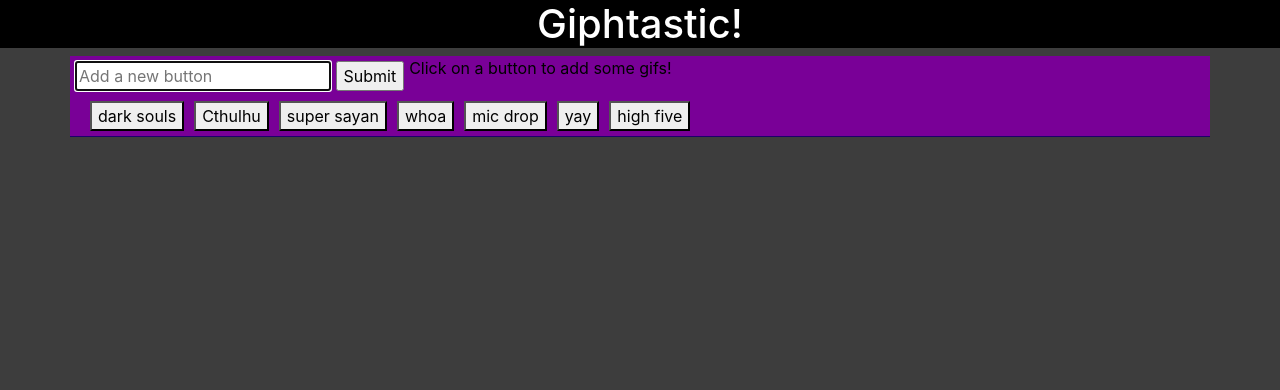
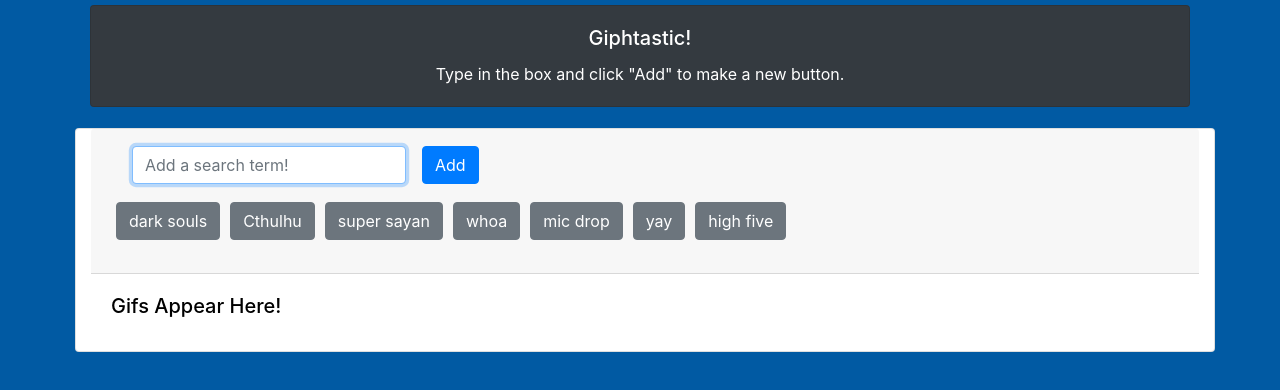
Before and after one commit to knurtts/giphtastic, a plain HTML site: page index.html in a window 1280 px wide. Drawn offline with nearby package versions, Linux system fonts and the light colour scheme.

Commit message:
add final styling to page

```diff
--- a/assets/css/style.css
+++ b/assets/css/style.css
@@ -1,21 +1,13 @@
-header {
-    background: black;
-    color: white;
+body {
+    background: #015aa3;
+}
+
+#titleCard {
     text-align: center;
 }
 
-body {
-    background: #3d3d3d;
-}
-
-#buttons{
-    background: #790097;
-    min-height: 1px;
-}
-
-#gif-space {
-    background: #1d006b;
-    color: #E2FF94;
+.container {
+    align-content: center;
 }
 
 form {
--- a/assets/javascript/giphy.js
+++ b/assets/javascript/giphy.js
@@ -7,7 +7,7 @@ $(document).ready(function () {
 
     for (let i = 0; i < buttons.length; i++) {
         var newButton = $("<button>");
-        newButton.addClass("gifButton");
+        newButton.addClass("gifButton btn btn-secondary");
         newButton.attr("type", "button");
         newButton.attr("value", buttons[i])
         newButton.text(buttons[i]);
@@ -22,7 +22,7 @@ $(document).ready(function () {
         } else {
             var button = $("<button>");
             var buttonName = $("#addNew").val();
-            button.addClass("gifButton");
+            button.addClass("gifButton btn btn-secondary");
             button.attr("type", "button");
             button.attr("value", buttonName);
             button.text(buttonName);
@@ -91,9 +91,3 @@ $(document).on("click", ".gif", function () {
       }
 
 });
-
-//add this to portfolio
-
-//write readme
-
-//make "add to favorites" button wich puts selected gif into a favorites div
--- a/index.html
+++ b/index.html
@@ -1,34 +1,48 @@
 <!DOCTYPE html>
 <html lang="en">
+
 <head>
     <meta charset="UTF-8">
     <meta name="viewport" content="width=device-width, initial-scale=1.0">
     <meta http-equiv="X-UA-Compatible" content="ie=edge">
-    <link rel="stylesheet" href="https://stackpath.bootstrapcdn.com/bootstrap/4.1.3/css/bootstrap.min.css" integrity="sha384-MCw98/SFnGE8fJT3GXwEOngsV7Zt27NXFoaoApmYm81iuXoPkFOJwJ8ERdknLPMO" crossorigin="anonymous">
+    <link rel="stylesheet" href="https://stackpath.bootstrapcdn.com/bootstrap/4.1.3/css/bootstrap.min.css" integrity="sha384-MCw98/SFnGE8fJT3GXwEOngsV7Zt27NXFoaoApmYm81iuXoPkFOJwJ8ERdknLPMO"
+        crossorigin="anonymous">
     <link rel="stylesheet" type="text/css" href="assets/css/style.css" />
     <script src="https://ajax.aspnetcdn.com/ajax/jQuery/jquery-3.3.1.min.js"></script>
     <script type="text/javascript" src="assets/javascript/giphy.js"></script>
     <title>Giphtastic!</title>
 </head>
+
 <body>
-    <header>
-        <h1>Giphtastic!</h1>
-    </header>
+
     <div class="container">
+        <div class="card text-white bg-dark mb-3" id="titleCard">
+            <div class="card-body">
+                <h5 class="card-title">Giphtastic!</h5>
+                <p class="card-text">Type in the box and click "Add" to make a new button.</p>
+            </div>
+        </div>
         <div class="row">
-            <div class="col-md-12" id="buttons">
-                <div class="row">
-                    <form>
-                    <input id="addNew" type="text" placeholder="Add a new button">
-                    <input type="submit" id="add">
-                    </form><p id="clickHere">Click on a button to add some gifs!</p>
+            <div class="card col-md-12">
+                <div class="card-header">
+                    <form class="form-inline">
+                        <div class="form-group mx-sm-3 mb-2">
+                            <label for="addNew" class="sr-only">Gif Search</label>
+                            <input type="text" class="form-control" id="addNew" placeholder="Add a search term!">
+                        </div>
+                        <button type="submit" class="btn btn-primary mb-2" id="add">Add</button>
+                    </form>
+                    <p id="buttons"></p>
                 </div>
+                <div class="card-body">
+                    <h5 class="card-title">Gifs Appear Here!</h5>
+                    <div class="col-md-12" id="gif-space"></div>
+
                 </div>
             </div>
-            <div class="row">
-            <div class="col-md-12" id="gif-space"></div>
-            </div>
+        </div>
     </div>
 
 </body>
+
 </html>
```
